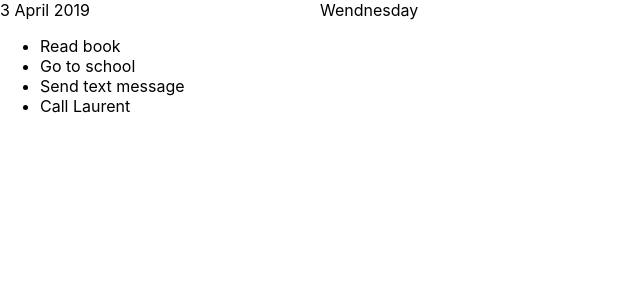
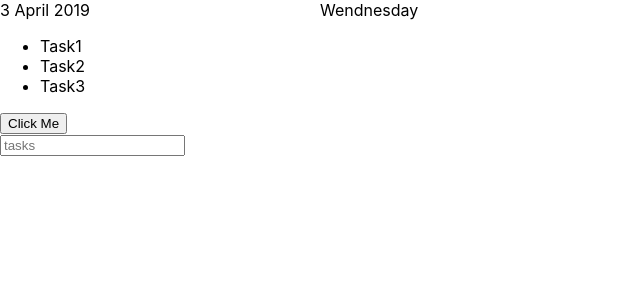
Before and after one commit to zabroski/my-to-do, a React (Create React App) app: page / in a window 1280 px wide. Shown: the top 300 px of the page, without its empty margins (0-640 px from the left). Built offline with nearby package versions, Linux system fonts and the light colour scheme.

Commit message:
:created handleTypeTask method ,addTask methode

```diff
--- a/src/App.js
+++ b/src/App.js
@@ -1,8 +1,16 @@
 import React, { Component } from 'react';
-import logo from './logo.svg';
+// import logo from './logo.svg';
 import './App.css';
 
 class App extends Component {
+
+  constructor(props){
+    super(props);
+    this.state = {
+      tasks: ["Task1", "Task2", "Task3"]
+
+    }
+  };
 
   getCurrentDay(){
     let days = {
@@ -19,7 +27,7 @@ class App extends Component {
     let number = date.getDay();
 
     return days[number];
-  }
+  };
 
   getCurrentDate(){
     let date= new Date();
@@ -43,7 +51,20 @@ class App extends Component {
     };
 
     return day + " " + months[number] + " " + year;
-  }
+  };
+  // getTasks(){
+  //   return ["Task1", "Task2", "Task3"];
+  // };
+
+  addTask = (e) => {
+    // this.setState({tasks: []})
+    console.log(e.target.value)
+  };
+
+  handleTypeTask = (event) => {
+    console.log(event.target.value);
+    this.setState({task: event.target.value})
+  };
 
   render() {
     return (
@@ -52,11 +73,15 @@ class App extends Component {
         <div className="day">{this.getCurrentDay()}</div>
 <br />
         <ul>
-          <li>Read book </li>
-          <li>Go to school </li>
-          <li>Send text message </li>
-          <li>Call Laurent </li>
+          {this.state.tasks.map(function(task, index) {
+              return <li key={index} > {task}</li>
+          })}
         </ul>
+
+        <button onClick={this.addTask}>Click Me</button>
+        <form>
+          <input className= "item" type="text" placeholder="tasks" onChange={this.handleTypeTask}></input>
+        </form>
       </div>
 
 
```
